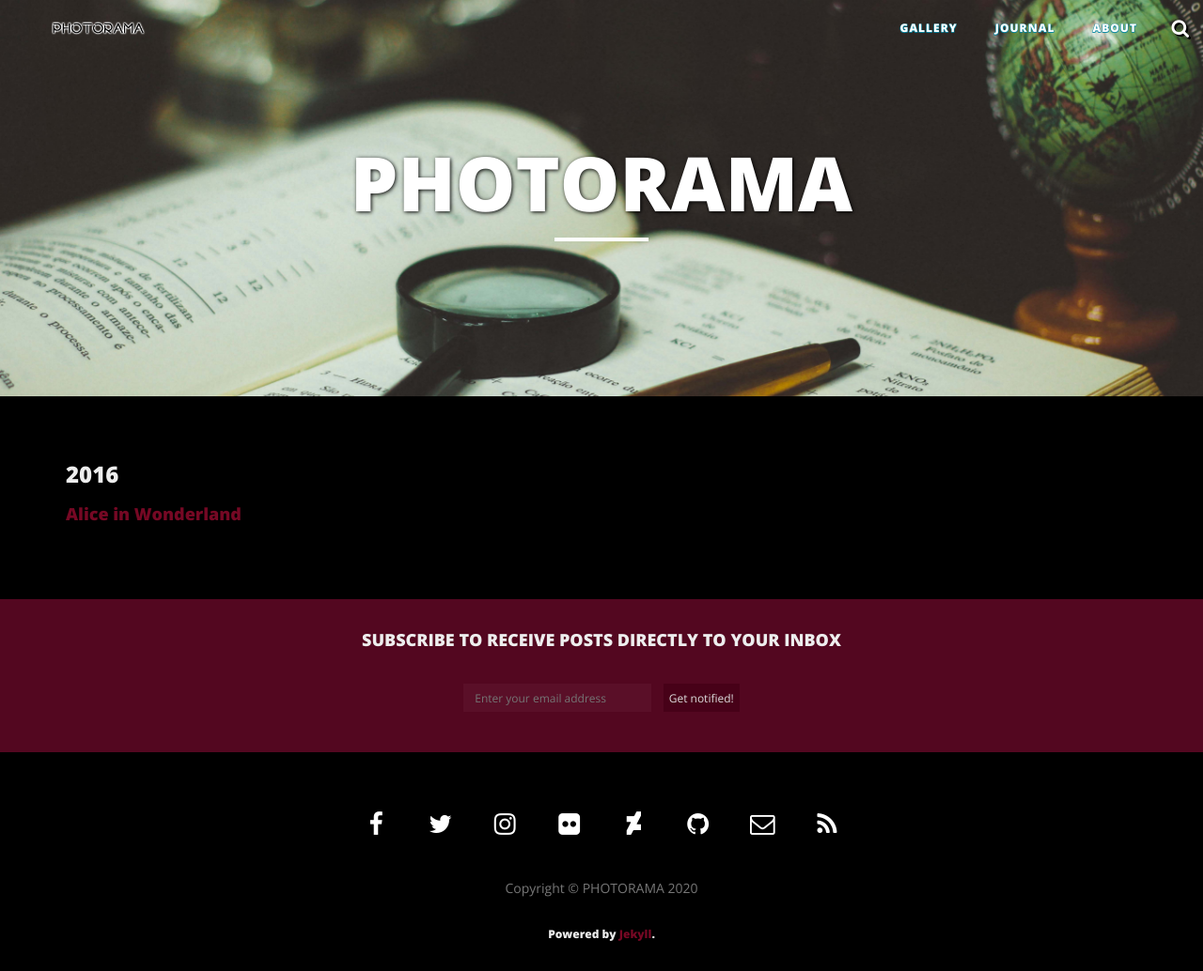
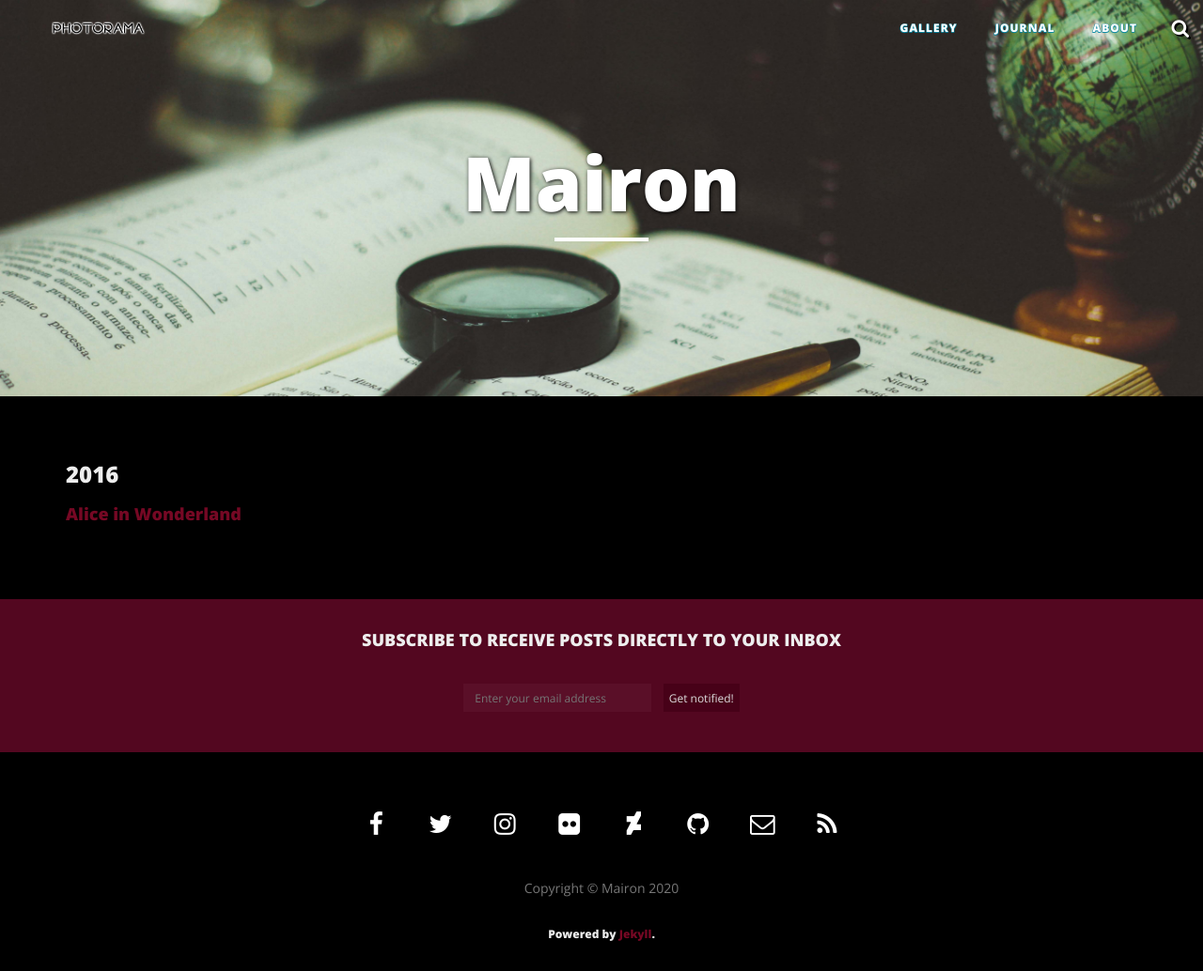
Before and after one commit to sunbliss/photorama, a Jekyll site: the page built from journal/category/cat01.md, in a window 1280 px wide. Shown: the whole page at 94% size. Built offline with Jekyll 4.4.1, drawn with Linux system fonts in a browser that asks for light colours; nearby versions of some CDN libraries; some of the changed lines change nothing that is shown.

Commit message:
change baseurl

```diff
--- a/_config.yml
+++ b/_config.yml
@@ -1,9 +1,9 @@
 # Site settings
-title: PHOTORAMA
-email: ""
-description: "Photo Journal"
-url: "https://sunbliss.github.io"
-baseurl: "/photorama"
+title: Mairon
+email: "Mairon.Mahzoun@gmail.com"
+description: "My Personal Page"
+url: "https://mahzoun.github.io"
+baseurl: "/mahzoun.github.io"
 facebook_username: ""
 twitter_username: ""
 instagram_username: ""
@@ -33,9 +33,9 @@
 
 # Internal nav
 nav:
-  - GALLERY: "https://sunbliss.github.io/photorama/gallery/"
-  - JOURNAL: "https://sunbliss.github.io/photorama/journal/"
-  - ABOUT: "https://sunbliss.github.io/photorama/about/"
+  - GALLERY: "https://mahzoun.github.io/mahzoun.github.io/gallery/"
+  - JOURNAL: "https://mahzoun.github.io/mahzoun.github.io/journal/"
+  - ABOUT: "https://mahzoun.github.io/mahzoun.github.io/about/"
 
 # All translation keys
 translations:
```
